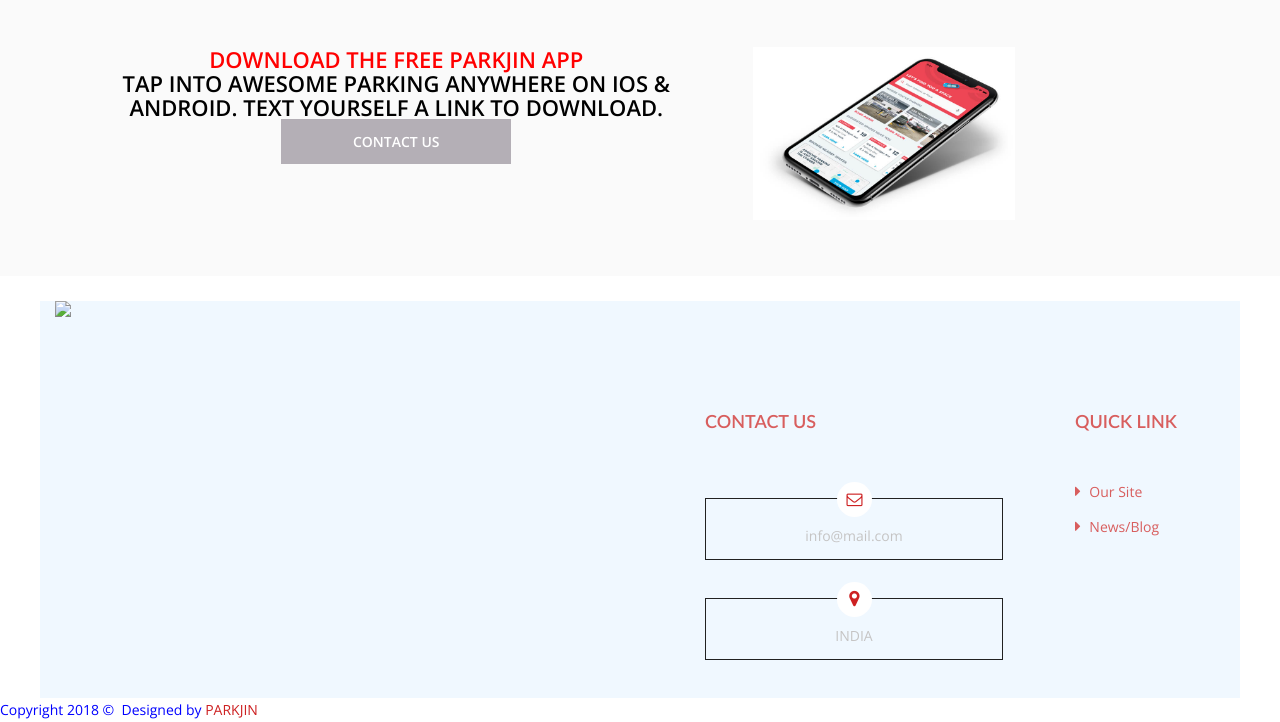
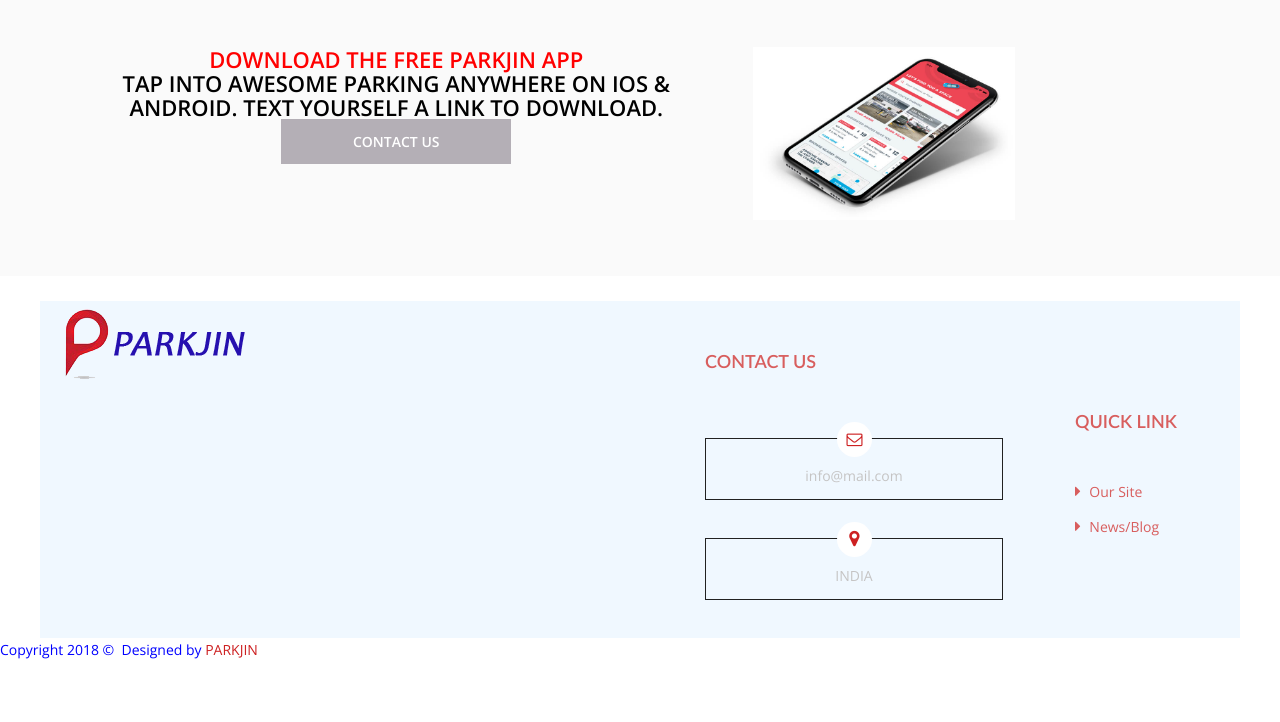
Before and after one commit to KareemShaikShaik/parkjin.github.io, a plain HTML site: page index.html in a window 1280 px wide. Shown: the part 1394-2116 px from the top of the page. After the commit the page ends 2056 px from the top, so only its background shows below. Drawn offline with nearby package versions, Linux system fonts and the light colour scheme; some packages are replaced by stand-ins of ours; a script that the page names is missing.

Commit message:
Update index.html

```diff
--- a/index.html
+++ b/index.html
@@ -162,9 +162,10 @@
 	        			<div class="row">
 	        				<div class="col-md-6">
 
-	                                            <img  src="img/plogo.">      				</div>
+	                                            <img style="margin:255;" src="img/plogo.png">
+						</div>
 	        				<div class="col-lg-4 col-md-6 col-sm-6 col-xs-12 footer-contact">
-	        <br><br><br>					<h4 style="padding-top: 50px;">CONTACT US</h4>
+	        					<h4 style="padding-top: 50px;">CONTACT US</h4>
 	        					<ul>
 	        						<li>
 	        							<i class="fa fa-envelope-o" aria-hidden="true"></i>
```
